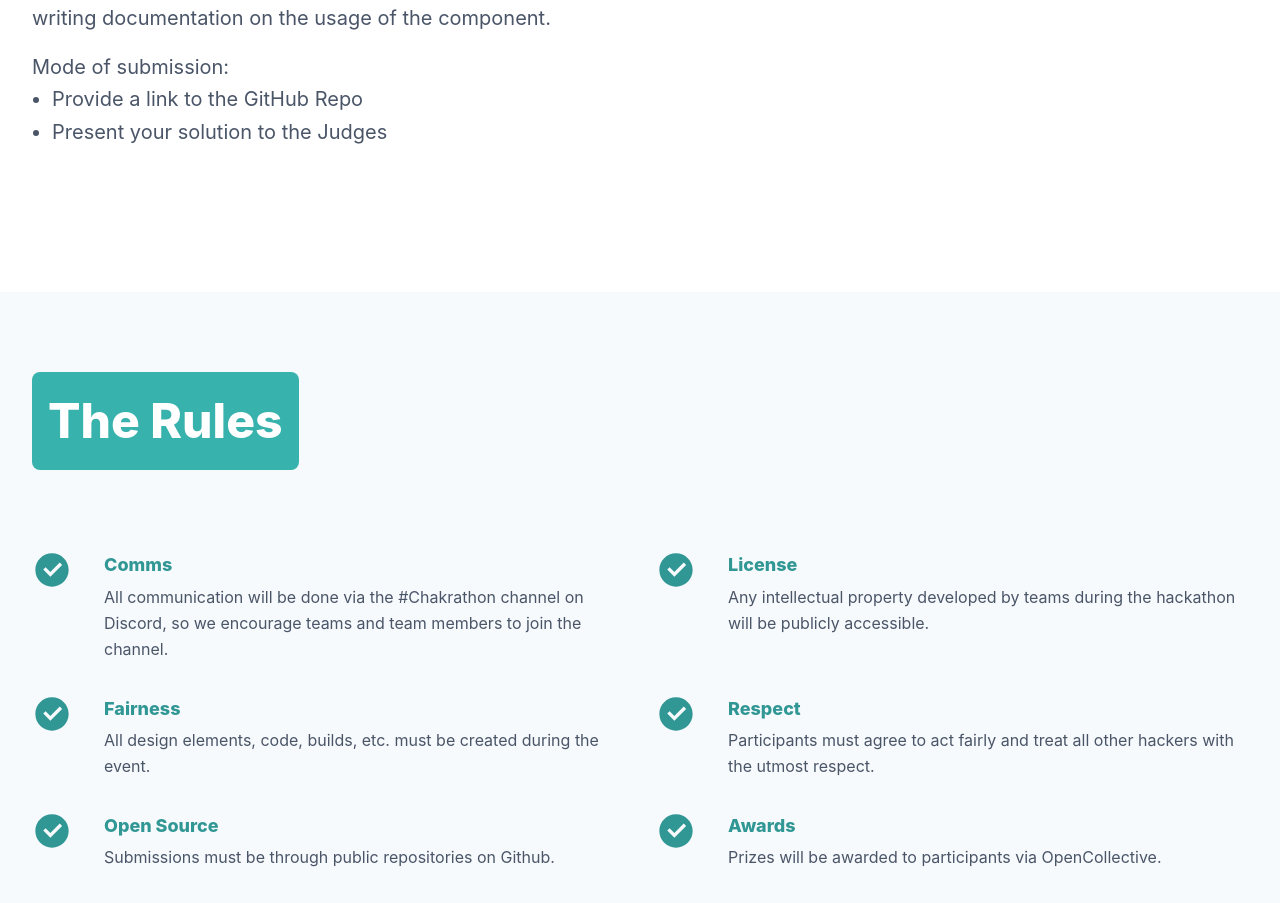
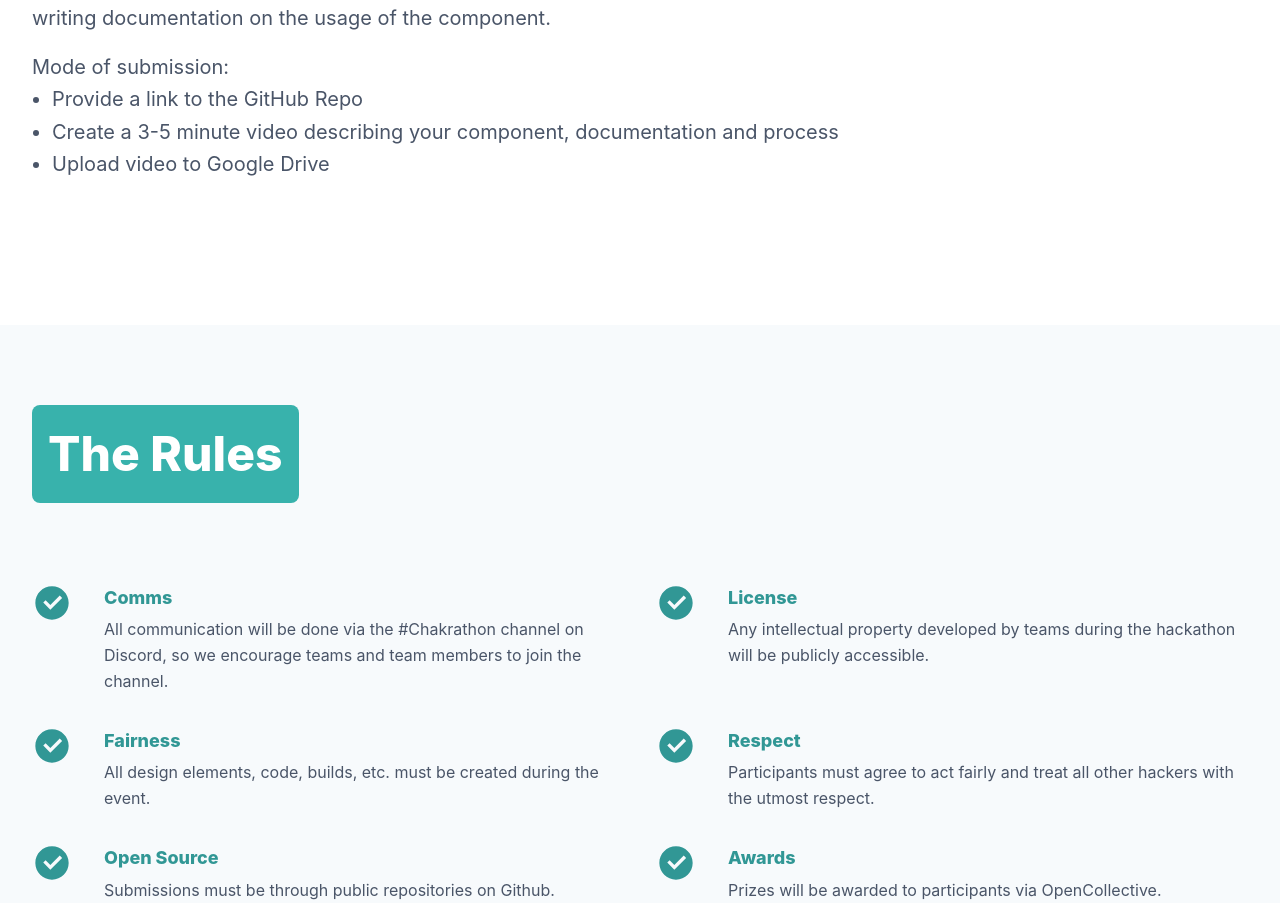
Before and after one commit to chakra-ui/hackathon, a Next.js app: page / in a window 1280 px wide. Shown: the part 2911-3814 px from the top of the page. Built offline with nearby package versions, Linux system fonts and the light colour scheme.

Commit message:
fix: updated final round content

```diff
--- a/src/components/Rounds.tsx
+++ b/src/components/Rounds.tsx
@@ -144,7 +144,11 @@ export const Rounds = () => {
           <Text>Mode of submission:</Text>
           <UnorderedList>
             <ListItem>Provide a link to the GitHub Repo</ListItem>
-            <ListItem>Present your solution to the Judges</ListItem>
+            <ListItem>
+              Create a 3-5 minute video describing your component, documentation
+              and process
+            </ListItem>
+            <ListItem>Upload video to Google Drive </ListItem>
           </UnorderedList>
         </Box>
       </Box>
```
